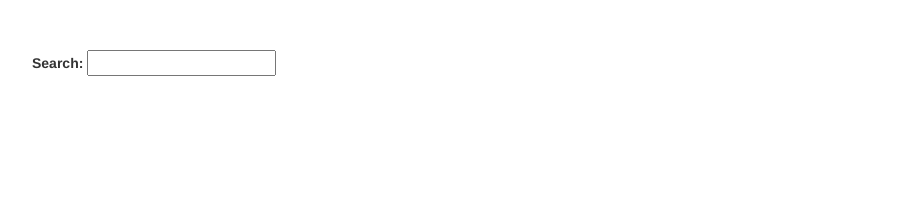
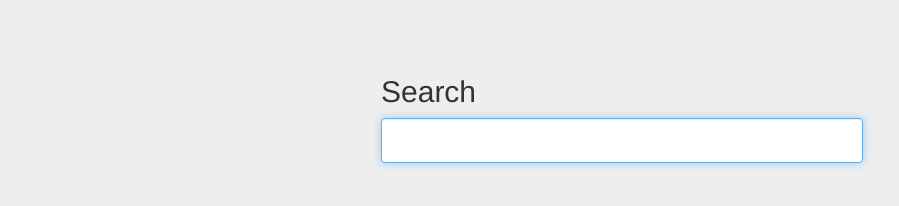
Before and after one commit to Steve132/blockchainscanner, a plain HTML site: page searchfirstbits.html in a window 1280 px wide. Shown: the whole page, without its empty margins (18-917 px from the left). Drawn offline with nearby package versions, Linux system fonts and the light colour scheme.

Commit message:
Prettied up the search page for first bits.

```diff
--- a/searchfirstbits.html
+++ b/searchfirstbits.html
@@ -1,13 +1,46 @@
 <!DOCTYPE html>
 <head>
 	<link rel="stylesheet" href="http://maxcdn.bootstrapcdn.com/bootstrap/3.2.0/css/bootstrap.min.css">
+	    <style>
+			body {
+			padding-top: 40px;
+			padding-bottom: 40px;
+			background-color: #eee;
+			}
+
+			.form-search {
+			max-width: 512px;
+			padding: 15px;
+			margin: 0 auto;
+			}
+			.form-search .form-search-heading,
+			.form-search .checkbox {
+			margin-bottom: 10px;
+			}
+			.form-search .checkbox {
+			font-weight: normal;
+			}
+			.form-search .form-control {
+			position: relative;
+			height: auto;
+			-webkit-box-sizing: border-box;
+			-moz-box-sizing: border-box;
+			  box-sizing: border-box;
+			padding: 10px;
+			font-size: 16px;
+			}
+			.form-search .form-control:focus {
+			z-index: 2;
+			}
+		</style>
 </head>
 <body>
-
-	<div style="margin: 50px 50px">
-		<label for="search">Search: </label>
-		<input id="search" type="text" data-provide="typeahead">
-	</div>
+	<div class="container">
+      <form class="form-search" role="form">
+        <h2 class="form-search-heading">Search</h2>
+		<input id="search" type="text" class="form-control" data-provide="typeahead" css=".dropdown-menu { min-width: 100% }" required autofocus>
+      </form>
+    </div>
 
     <script src="https://ajax.googleapis.com/ajax/libs/jquery/1.11.1/jquery.min.js"></script>
     <script src="http://maxcdn.bootstrapcdn.com/bootstrap/3.2.0/js/bootstrap.min.js"></script>
```
